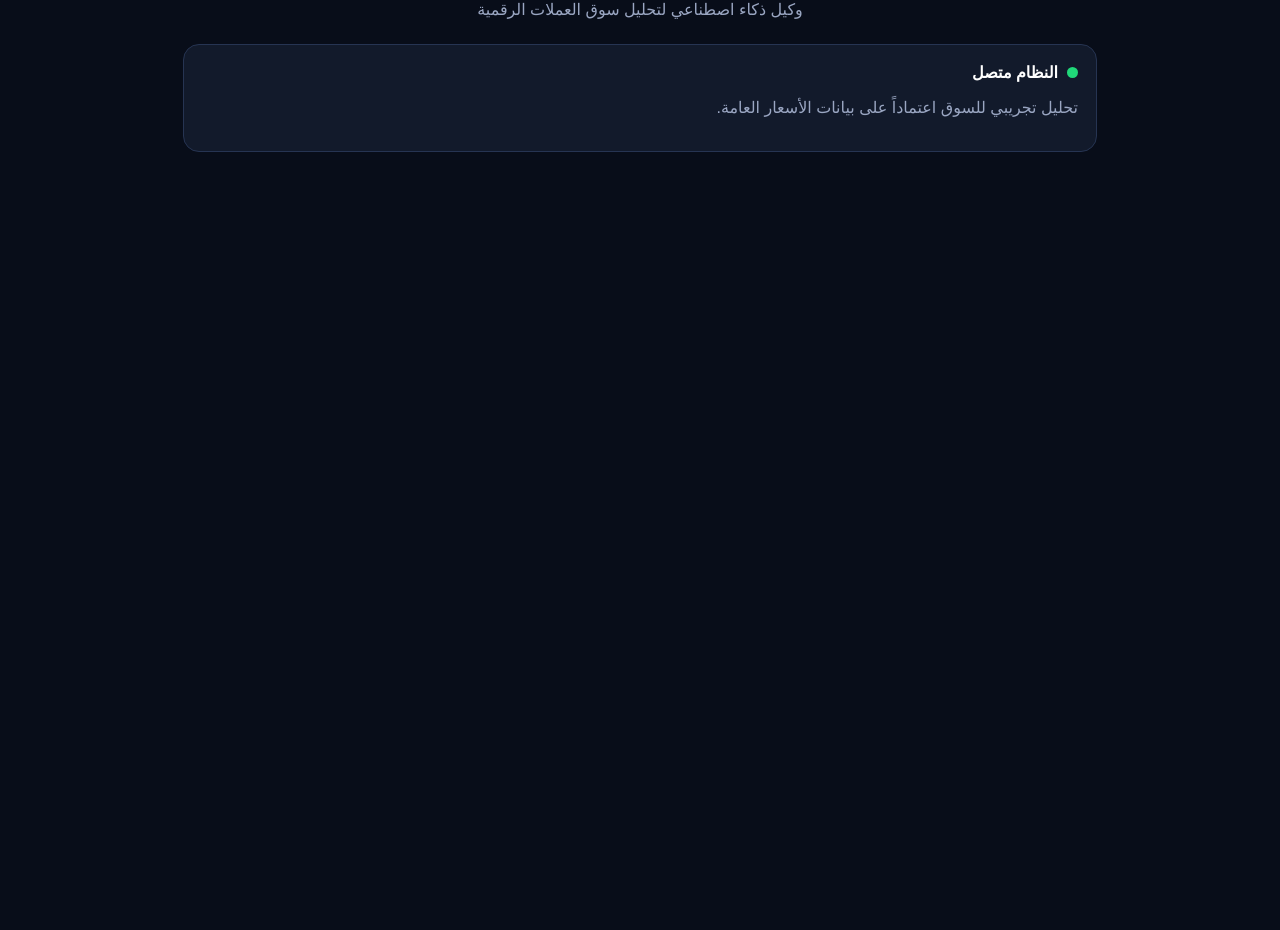
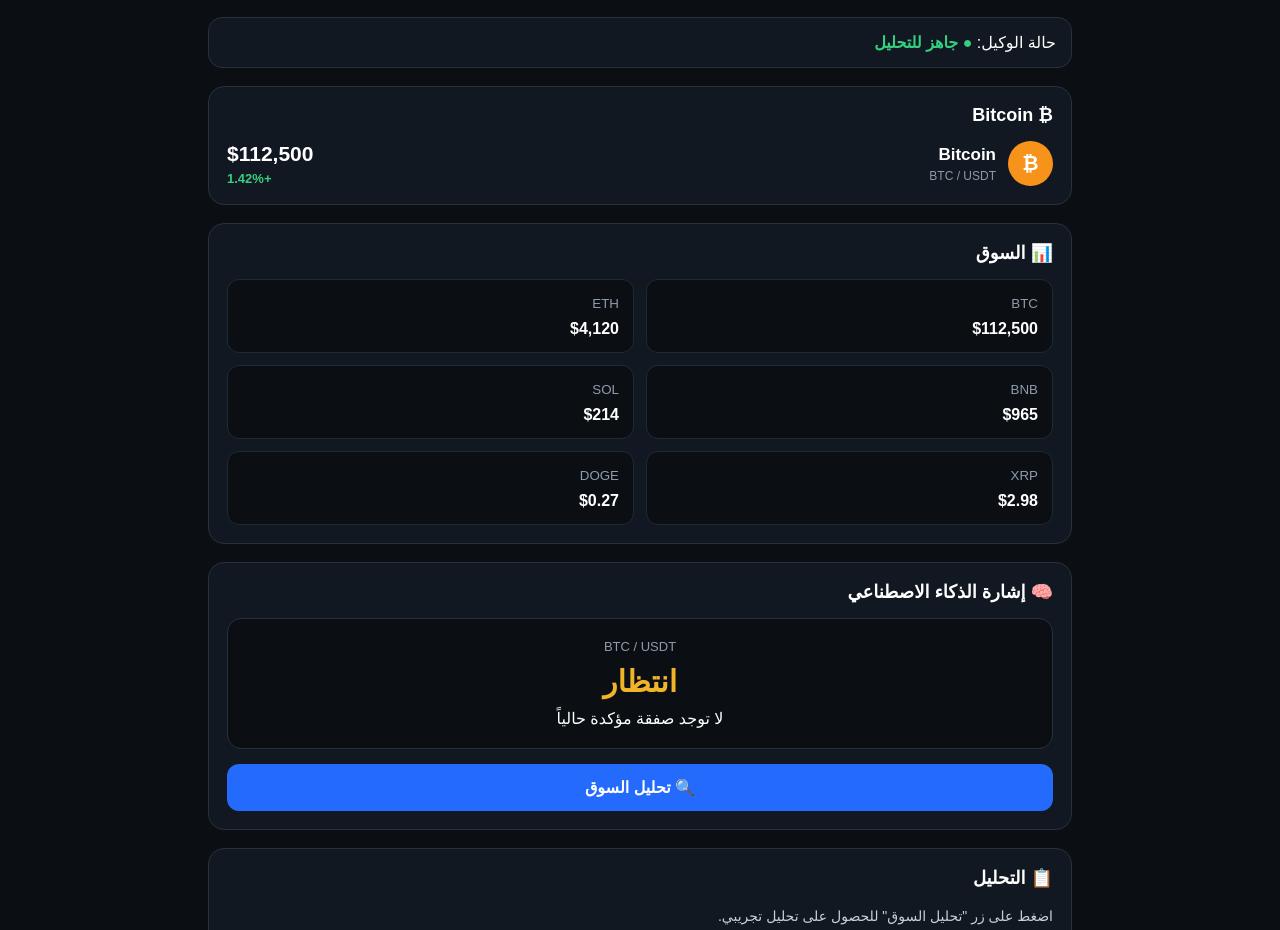
Before and after one commit to akrembettin0-png/Akram-AI-Trader, a plain HTML site: page index.html in a window 1280 px wide. Shown: the part 86-1016 px from the top of the page. Before the commit the page ends 800 px from the top, so only its background shows below. Drawn offline with Linux system fonts and the light colour scheme.

Commit message:
«ألتزم باستخدام الوكيل لتحليل السوق فقط، مع إدارة المخاطر وعدم ضمان الأرباح.»

```diff
--- a/index.html
+++ b/index.html
@@ -1,171 +1,386 @@
-<!DOCTYPE html>
+  <!DOCTYPE html>
 <html lang="ar" dir="rtl">
 <head>
 <meta charset="UTF-8">
 <meta name="viewport" content="width=device-width, initial-scale=1.0">
-<title>Akram AI Trader</title>
+<title>وكيل التداول الذكي</title>
 
 <style>
-*{box-sizing:border-box}
+*{
+  box-sizing:border-box;
+  margin:0;
+  padding:0;
+  font-family:Arial,sans-serif;
+}
 
 body{
-  margin:0;
-  font-family:Arial,sans-serif;
-  background:#080d19;
+  background:#0b0f14;
   color:#fff;
+  min-height:100vh;
+}
+
+header{
+  background:#111821;
+  padding:18px;
+  text-align:center;
+  border-bottom:1px solid #26313d;
+}
+
+header h1{
+  font-size:22px;
+}
+
+header p{
+  color:#8f9baa;
+  margin-top:7px;
+  font-size:13px;
 }
 
 .container{
-  max-width:950px;
+  max-width:900px;
   margin:auto;
   padding:18px;
 }
 
-header{
-  text-align:center;
-  padding:25px 10px;
+.status{
+  background:#111821;
+  border:1px solid #26313d;
+  border-radius:14px;
+  padding:15px;
+  margin-bottom:18px;
 }
 
-h1{
-  margin:0;
-  font-size:30px;
-}
-
-.subtitle{
-  color:#9aa6c2;
-  margin-top:8px;
+.status span{
+  color:#35d07f;
+  font-weight:bold;
 }
 
 .card{
-  background:#121a2b;
-  border:1px solid #263452;
+  background:#111821;
+  border:1px solid #26313d;
   border-radius:16px;
   padding:18px;
-  margin-bottom:16px;
+  margin-bottom:18px;
 }
 
-.status{
+.card h2{
+  font-size:18px;
+  margin-bottom:15px;
+}
+
+.btc{
+  display:flex;
+  justify-content:space-between;
+  align-items:center;
+  gap:15px;
+}
+
+.coin{
   display:flex;
   align-items:center;
-  gap:9px;
-}
-
-.dot{
-  width:11px;
-  height:11px;
-  border-radius:50%;
-  background:#20d879;
-}
-
-.grid{
-  display:grid;
-  grid-template-columns:repeat(auto-fit,minmax(180px,1fr));
   gap:12px;
 }
 
-.coin{
-  background:#0d1424;
-  border-radius:12px;
-  padding:15px;
+.coin-icon{
+  width:45px;
+  height:45px;
+  border-radius:50%;
+  background:#f7931a;
+  display:flex;
+  align-items:center;
+  justify-content:center;
+  font-weight:bold;
+  font-size:20px;
 }
 
-.coin b{
-  display:block;
-  margin-bottom:8px;
+.coin-name{
   font-size:17px;
+  font-weight:bold;
+}
+
+.symbol{
+  color:#8f9baa;
+  font-size:12px;
+  margin-top:4px;
 }
 
 .price{
+  text-align:left;
   font-size:21px;
   font-weight:bold;
 }
 
 .change{
-  margin-top:7px;
-  font-size:14px;
+  color:#35d07f;
+  font-size:13px;
+  margin-top:5px;
 }
 
-.green{color:#20d879}
-.red{color:#ff5c6c}
-.gray{color:#9aa6c2}
+.market-grid{
+  display:grid;
+  grid-template-columns:repeat(2,1fr);
+  gap:12px;
+}
+
+.market-box{
+  background:#0b0f14;
+  border-radius:12px;
+  padding:14px;
+  border:1px solid #202a34;
+}
+
+.market-box small{
+  color:#8f9baa;
+}
+
+.market-box strong{
+  display:block;
+  margin-top:8px;
+  font-size:16px;
+}
 
 .signal{
   text-align:center;
-  background:#0d1424;
+  padding:20px;
   border-radius:14px;
-  padding:22px;
+  background:#0b0f14;
+  border:1px solid #26313d;
 }
 
-.signal strong{
-  font-size:28px;
+.signal-title{
+  color:#8f9baa;
+  font-size:13px;
 }
 
-.analysis{
-  color:#b5bfd5;
-  line-height:1.7;
+.signal-value{
+  font-size:30px;
+  font-weight:bold;
+  margin:10px 0;
 }
 
-.info{
-  display:grid;
-  grid-template-columns:repeat(2,1fr);
-  gap:10px;
-  margin-top:15px;
+.wait{
+  color:#f0b429;
 }
 
-.info div{
-  background:#151f34;
-  padding:13px;
-  border-radius:10px;
+.buy{
+  color:#35d07f;
+}
+
+.sell{
+  color:#ff5c5c;
 }
 
 button{
   width:100%;
-  padding:15px;
-  border:0;
+  padding:14px;
+  border:none;
   border-radius:12px;
-  background:#2563eb;
+  background:#246bfd;
   color:white;
-  font-size:17px;
+  font-size:16px;
   font-weight:bold;
+  cursor:pointer;
+  margin-top:15px;
 }
 
 button:active{
   transform:scale(.98);
 }
 
-.small{
-  color:#71809f;
-  font-size:13px;
-  text-align:center;
-  margin-top:12px;
+.analysis{
+  line-height:1.8;
+  color:#c7d0da;
+  font-size:14px;
 }
 
-footer{
+.footer{
   text-align:center;
-  color:#66738f;
-  padding:18px;
-  font-size:13px;
+  color:#687583;
+  font-size:12px;
+  padding:20px;
+}
+
+@media(max-width:600px){
+  .market-grid{
+    grid-template-columns:1fr 1fr;
+  }
+
+  .btc{
+    align-items:flex-start;
+  }
+
+  .price{
+    font-size:17px;
+  }
 }
 </style>
 </head>
 
 <body>
 
+<header>
+  <h1>🤖 وكيل التداول الذكي</h1>
+  <p>تحليل سوق العملات الرقمية</p>
+</header>
+
 <div class="container">
 
-<header>
-  <h1>🤖 Akram AI Trader</h1>
-  <div class="subtitle">
-    وكيل ذكاء اصطناعي لتحليل سوق العملات الرقمية
-  </div>
-</header>
-
-<div class="card">
   <div class="status">
-    <span class="dot"></span>
-    <b>النظام متصل</b>
+    حالة الوكيل:
+    <span>● جاهز للتحليل</span>
   </div>
 
-  <p class="gray">
-    تحليل تجريبي للسوق اعتماداً على بيانات الأسعار العامة.
-  </
+  <!-- BTC -->
+  <div class="card">
+    <h2>₿ Bitcoin</h2>
+
+    <div class="btc">
+
+      <div class="coin">
+        <div class="coin-icon">₿</div>
+
+        <div>
+          <div class="coin-name">Bitcoin</div>
+          <div class="symbol">BTC / USDT</div>
+        </div>
+      </div>
+
+      <div class="price">
+        <div id="btcPrice">$112,500</div>
+        <div class="change" id="btcChange">+1.42%</div>
+      </div>
+
+    </div>
+  </div>
+
+  <!-- السوق -->
+  <div class="card">
+    <h2>📊 السوق</h2>
+
+    <div class="market-grid">
+
+      <div class="market-box">
+        <small>BTC</small>
+        <strong id="btcMarket">$112,500</strong>
+      </div>
+
+      <div class="market-box">
+        <small>ETH</small>
+        <strong>$4,120</strong>
+      </div>
+
+      <div class="market-box">
+        <small>BNB</small>
+        <strong>$965</strong>
+      </div>
+
+      <div class="market-box">
+        <small>SOL</small>
+        <strong>$214</strong>
+      </div>
+
+      <div class="market-box">
+        <small>XRP</small>
+        <strong>$2.98</strong>
+      </div>
+
+      <div class="market-box">
+        <small>DOGE</small>
+        <strong>$0.27</strong>
+      </div>
+
+    </div>
+  </div>
+
+  <!-- الإشارة -->
+  <div class="card">
+
+    <h2>🧠 إشارة الذكاء الاصطناعي</h2>
+
+    <div class="signal">
+
+      <div class="signal-title">
+        BTC / USDT
+      </div>
+
+      <div class="signal-value wait" id="signal">
+        انتظار
+      </div>
+
+      <div id="signalText">
+        لا توجد صفقة مؤكدة حالياً
+      </div>
+
+    </div>
+
+    <button onclick="analyzeMarket()">
+      🔍 تحليل السوق
+    </button>
+
+  </div>
+
+  <!-- التحليل -->
+  <div class="card">
+
+    <h2>📋 التحليل</h2>
+
+    <div class="analysis" id="analysis">
+      اضغط على زر "تحليل السوق" للحصول على تحليل تجريبي.
+    </div>
+
+  </div>
+
+</div>
+
+<div class="footer">
+  وكيل التداول الذكي © 2026
+</div>
+
+<script>
+
+function analyzeMarket(){
+
+  const signals = [
+    {
+      signal:"انتظار",
+      className:"wait",
+      text:"السوق غير واضح حالياً",
+      analysis:"الاتجاه الحالي غير كافٍ لتأكيد دخول آمن. الأفضل انتظار إشارة أقوى قبل اتخاذ قرار."
+    },
+    {
+      signal:"شراء",
+      className:"buy",
+      text:"إشارة إيجابية تجريبية",
+      analysis:"ظهرت بعض المؤشرات الإيجابية في النموذج التجريبي، لكن الإشارة ليست توصية مالية ولا تعتمد على بيانات سوق حقيقية."
+    },
+    {
+      signal:"بيع",
+      className:"sell",
+      text:"ضغط بيعي تجريبي",
+      analysis:"النموذج التجريبي يرصد ضغطاً بيعياً، لكن يجب انتظار بيانات حقيقية وتأكيد الاتجاه قبل أي قرار."
+    }
+  ];
+
+  const result =
+    signals[Math.floor(Math.random()*signals.length)];
+
+  const signal =
+    document.getElementById("signal");
+
+  signal.innerText =
+    result.signal;
+
+  signal.className =
+    "signal-value " + result.className;
+
+  document.getElementById("signalText")
+    .innerText = result.text;
+
+  document.getElementById("analysis")
+    .innerText = result.analysis;
+}
+
+</script>
+
+</body>
+</html>
```
